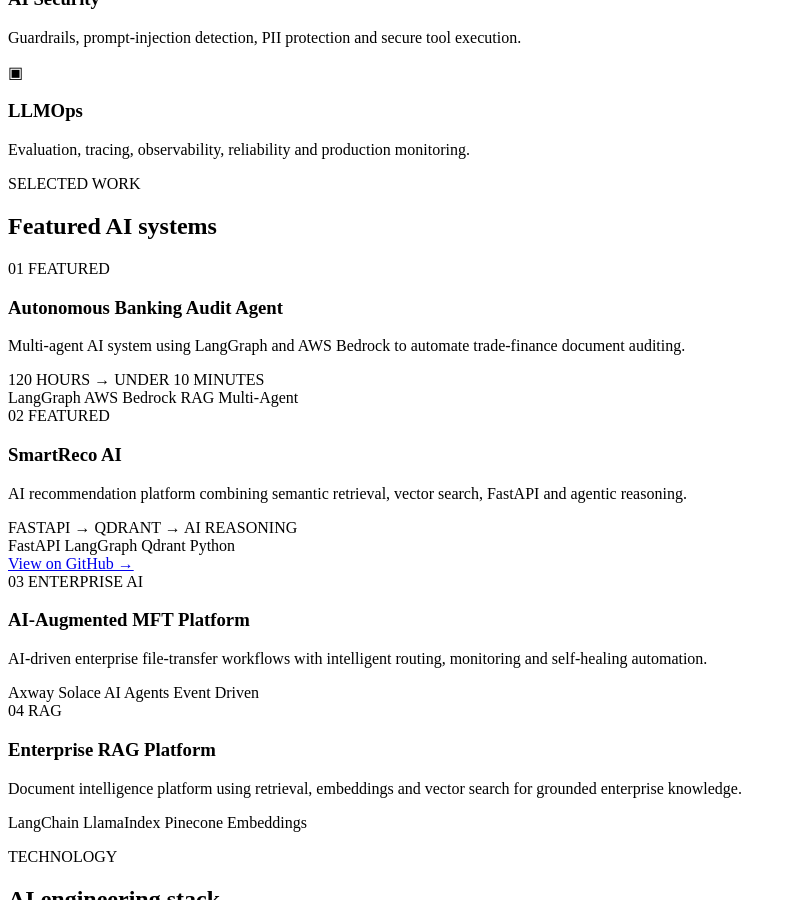
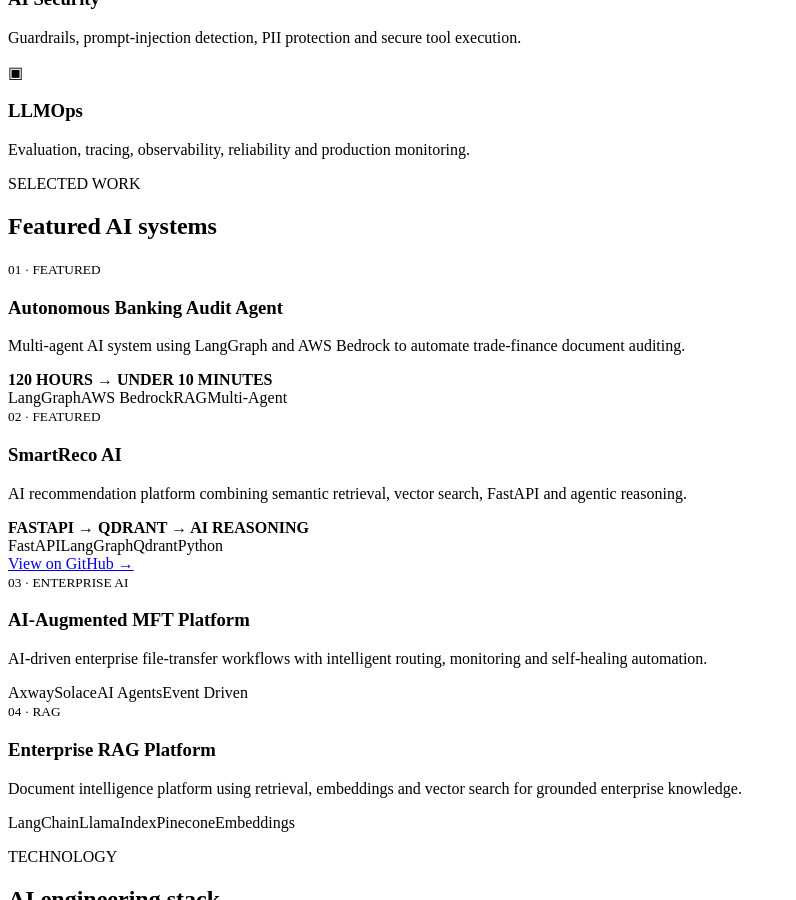
Before and after one commit to Anjaneya-Github/Anjaneya-Github.github.io, a Jekyll site: the page built from index.md, in a window 1280 px wide and 900 px high, scrolled down 1043 px. Shown: the whole window, without its empty margins (0-796 px from the left). Built offline with Jekyll 4.4.1, drawn with Linux system fonts in a browser that asks for light colours.

Commit message:
Update index.md

```diff
--- a/index.md
+++ b/index.md
@@ -5,435 +5,111 @@ title: "Anjaneya Sahu | GenAI & Agentic AI Engineer"
 
 <section class="hero" id="home">
   <div class="container hero-grid">
-    <div class="hero-content">
-
-      <div class="availability">
-        <span></span>
-        Available for GenAI / AI Platform opportunities
+    <div class="hero-copy">
+      <div class="availability"><span></span> Available for GenAI / AI Platform opportunities</div>
+      <p class="eyebrow">ANJANEYA SAHU</p>
+      <h1>Platform Engineer <span>→ GenAI &amp; Agentic AI Engineer</span></h1>
+      <p class="hero-description">
+        I build production-grade AI systems combining LLMs, RAG, multi-agent orchestration
+        and enterprise platform engineering to automate complex business workflows.
+      </p>
+      <div class="actions">
+        <a class="btn primary" href="#projects">View Projects →</a>
+        <a class="btn secondary" href="#contact">Get in touch</a>
       </div>
-
-      <p class="eyebrow">ANJANEYA SAHU</p>
-
-      <h1>
-        Platform Engineer
-        <span>→ GenAI & Agentic AI Engineer</span>
-      </h1>
-
-      <p class="hero-description">
-        I build production-grade AI systems combining LLMs,
-        RAG, multi-agent orchestration and enterprise platform
-        engineering to automate complex business workflows.
-      </p>
-
-      <div class="hero-buttons">
-        <a href="#projects" class="btn primary">View Projects →</a>
-        <a href="#contact" class="btn secondary">Get in touch</a>
-      </div>
-
-      <div class="hero-meta">
-        9+ Years Engineering
-        <span>•</span>
-        Agentic AI
-        <span>•</span>
-        RAG
-        <span>•</span>
-        LangGraph
-        <span>•</span>
-        MCP
-      </div>
-
+      <div class="meta">9+ Years Engineering <b>•</b> Agentic AI <b>•</b> RAG <b>•</b> LangGraph <b>•</b> MCP</div>
     </div>
-
-    <div class="profile-wrapper">
-
+    <div class="profile-wrap">
       <div class="profile-card">
-
-        <div class="profile-placeholder">
+        <div class="profile-art">
           <div class="ai-symbol">✦</div>
           <strong>AI PLATFORM</strong>
           <span>ENGINEERING</span>
         </div>
-
-        <div class="specialty">
-          <small>Specialty</small>
-          <strong>Agentic AI · RAG</strong>
-        </div>
-
+        <div class="specialty"><small>Specialty</small><strong>Agentic AI · RAG</strong></div>
       </div>
-
     </div>
   </div>
 </section>
 
-
-<section class="section about" id="about">
-
+<section class="section" id="about">
   <div class="container narrow">
-
     <p class="eyebrow">ABOUT</p>
-
-    <h2>
-      I engineer AI systems that combine
-      <span>LLMs, retrieval and intelligent agents.</span>
-    </h2>
-
-    <p>
-      With 9+ years of enterprise platform engineering experience,
-      I bring together AI engineering, cloud infrastructure,
-      APIs, messaging, observability and automation to move
-      AI systems beyond prototypes and into reliable production.
+    <h2>I engineer AI systems that combine <span>LLMs, retrieval and intelligent agents.</span></h2>
+    <p class="muted">
+      With 9+ years of enterprise platform engineering experience, I bring together AI engineering,
+      cloud infrastructure, APIs, messaging, observability and automation to move AI systems beyond
+      prototypes and into reliable production.
     </p>
-
   </div>
-
 </section>
 
-
-<section class="section capabilities">
-
+<section class="section alt">
   <div class="container">
-
     <p class="eyebrow">CAPABILITIES</p>
-
     <h2>What I build</h2>
-
     <div class="cards">
-
-      <article>
-        <div class="card-icon">◈</div>
-        <h3>Agentic AI</h3>
-        <p>
-          Stateful multi-agent workflows, tool use,
-          orchestration, memory and autonomous execution.
-        </p>
-      </article>
-
-      <article>
-        <div class="card-icon">⌕</div>
-        <h3>Enterprise RAG</h3>
-        <p>
-          Retrieval pipelines, vector databases,
-          embeddings, reranking and context optimization.
-        </p>
-      </article>
-
-      <article>
-        <div class="card-icon">⌘</div>
-        <h3>AI Platforms</h3>
-        <p>
-          Production AI services using APIs, cloud,
-          containers, CI/CD and observability.
-        </p>
-      </article>
-
-      <article>
-        <div class="card-icon">⚡</div>
-        <h3>AI Integration</h3>
-        <p>
-          Connecting AI agents with APIs, messaging,
-          events and enterprise workflows.
-        </p>
-      </article>
-
-      <article>
-        <div class="card-icon">◇</div>
-        <h3>AI Security</h3>
-        <p>
-          Guardrails, prompt-injection detection,
-          PII protection and secure tool execution.
-        </p>
-      </article>
-
-      <article>
-        <div class="card-icon">▣</div>
-        <h3>LLMOps</h3>
-        <p>
-          Evaluation, tracing, observability,
-          reliability and production monitoring.
-        </p>
-      </article>
-
+      <article><div class="icon">◈</div><h3>Agentic AI</h3><p>Stateful multi-agent workflows, tool use, orchestration, memory and autonomous execution.</p></article>
+      <article><div class="icon">⌕</div><h3>Enterprise RAG</h3><p>Retrieval pipelines, vector databases, embeddings, reranking and context optimization.</p></article>
+      <article><div class="icon">⌘</div><h3>AI Platforms</h3><p>Production AI services using APIs, cloud, containers, CI/CD and observability.</p></article>
+      <article><div class="icon">⚡</div><h3>AI Integration</h3><p>Connecting AI agents with APIs, messaging, events and enterprise workflows.</p></article>
+      <article><div class="icon">◇</div><h3>AI Security</h3><p>Guardrails, prompt-injection detection, PII protection and secure tool execution.</p></article>
+      <article><div class="icon">▣</div><h3>LLMOps</h3><p>Evaluation, tracing, observability, reliability and production monitoring.</p></article>
     </div>
-
   </div>
-
 </section>
 
-
-<section class="section projects" id="projects">
-
+<section class="section" id="projects">
   <div class="container">
-
     <p class="eyebrow">SELECTED WORK</p>
-
     <h2>Featured AI systems</h2>
-
-    <div class="project-grid">
-
-      <article class="project">
-
-        <span class="project-number">01</span>
-
-        <span class="project-label">FEATURED</span>
-
-        <h3>Autonomous Banking Audit Agent</h3>
-
-        <p>
-          Multi-agent AI system using LangGraph and AWS Bedrock
-          to automate trade-finance document auditing.
-        </p>
-
-        <div class="impact">
-          120 HOURS → UNDER 10 MINUTES
-        </div>
-
-        <div class="tags">
-          <span>LangGraph</span>
-          <span>AWS Bedrock</span>
-          <span>RAG</span>
-          <span>Multi-Agent</span>
-        </div>
-
-      </article>
-
-
-      <article class="project">
-
-        <span class="project-number">02</span>
-
-        <span class="project-label">FEATURED</span>
-
-        <h3>SmartReco AI</h3>
-
-        <p>
-          AI recommendation platform combining semantic retrieval,
-          vector search, FastAPI and agentic reasoning.
-        </p>
-
-        <div class="impact">
-          FASTAPI → QDRANT → AI REASONING
-        </div>
-
-        <div class="tags">
-          <span>FastAPI</span>
-          <span>LangGraph</span>
-          <span>Qdrant</span>
-          <span>Python</span>
-        </div>
-
-        <a href="https://github.com/Anjaneya-Github/SmartReco-AI"
-           target="_blank">
-          View on GitHub →
-        </a>
-
-      </article>
-
-
-      <article class="project">
-
-        <span class="project-number">03</span>
-
-        <span class="project-label">ENTERPRISE AI</span>
-
-        <h3>AI-Augmented MFT Platform</h3>
-
-        <p>
-          AI-driven enterprise file-transfer workflows with
-          intelligent routing, monitoring and self-healing automation.
-        </p>
-
-        <div class="tags">
-          <span>Axway</span>
-          <span>Solace</span>
-          <span>AI Agents</span>
-          <span>Event Driven</span>
-        </div>
-
-      </article>
-
-
-      <article class="project">
-
-        <span class="project-number">04</span>
-
-        <span class="project-label">RAG</span>
-
-        <h3>Enterprise RAG Platform</h3>
-
-        <p>
-          Document intelligence platform using retrieval,
-          embeddings and vector search for grounded enterprise knowledge.
-        </p>
-
-        <div class="tags">
-          <span>LangChain</span>
-          <span>LlamaIndex</span>
-          <span>Pinecone</span>
-          <span>Embeddings</span>
-        </div>
-
-      </article>
-
+    <div class="projects">
+      <article class="project"><small>01 · FEATURED</small><h3>Autonomous Banking Audit Agent</h3><p>Multi-agent AI system using LangGraph and AWS Bedrock to automate trade-finance document auditing.</p><strong class="impact">120 HOURS → UNDER 10 MINUTES</strong><div class="tags"><span>LangGraph</span><span>AWS Bedrock</span><span>RAG</span><span>Multi-Agent</span></div></article>
+      <article class="project"><small>02 · FEATURED</small><h3>SmartReco AI</h3><p>AI recommendation platform combining semantic retrieval, vector search, FastAPI and agentic reasoning.</p><strong class="impact">FASTAPI → QDRANT → AI REASONING</strong><div class="tags"><span>FastAPI</span><span>LangGraph</span><span>Qdrant</span><span>Python</span></div><a href="https://github.com/Anjaneya-Github/SmartReco-AI" target="_blank">View on GitHub →</a></article>
+      <article class="project"><small>03 · ENTERPRISE AI</small><h3>AI-Augmented MFT Platform</h3><p>AI-driven enterprise file-transfer workflows with intelligent routing, monitoring and self-healing automation.</p><div class="tags"><span>Axway</span><span>Solace</span><span>AI Agents</span><span>Event Driven</span></div></article>
+      <article class="project"><small>04 · RAG</small><h3>Enterprise RAG Platform</h3><p>Document intelligence platform using retrieval, embeddings and vector search for grounded enterprise knowledge.</p><div class="tags"><span>LangChain</span><span>LlamaIndex</span><span>Pinecone</span><span>Embeddings</span></div></article>
     </div>
-
   </div>
-
 </section>
 
-
-<section class="section skills" id="skills">
-
+<section class="section alt" id="skills">
   <div class="container">
-
-    <p class="eyebrow">TECHNOLOGY</p>
-
-    <h2>AI engineering stack</h2>
-
+    <p class="eyebrow">TECHNOLOGY</p><h2>AI engineering stack</h2>
     <div class="skill-cloud">
-
-      <span>Python</span>
-      <span>LangGraph</span>
-      <span>LangChain</span>
-      <span>MCP</span>
-      <span>AutoGen</span>
-      <span>CrewAI</span>
-      <span>Google ADK</span>
-      <span>RAG</span>
-      <span>Qdrant</span>
-      <span>Pinecone</span>
-      <span>FAISS</span>
-      <span>FastAPI</span>
-      <span>AWS</span>
-      <span>Azure</span>
-      <span>Bedrock</span>
-      <span>Kubernetes</span>
-      <span>OpenShift</span>
-      <span>Docker</span>
-      <span>Solace</span>
-      <span>Kafka</span>
-      <span>IBM MQ</span>
-      <span>Prometheus</span>
-      <span>Grafana</span>
-      <span>Splunk</span>
-      <span>LangSmith</span>
-
+      <span>Python</span><span>LangGraph</span><span>LangChain</span><span>MCP</span><span>AutoGen</span>
+      <span>CrewAI</span><span>Google ADK</span><span>RAG</span><span>Qdrant</span><span>Pinecone</span>
+      <span>FAISS</span><span>FastAPI</span><span>AWS</span><span>Azure</span><span>Bedrock</span>
+      <span>Kubernetes</span><span>OpenShift</span><span>Docker</span><span>Solace</span><span>Kafka</span>
+      <span>IBM MQ</span><span>Prometheus</span><span>Grafana</span><span>Splunk</span><span>LangSmith</span>
     </div>
-
   </div>
-
 </section>
 
-
-<section class="section journey" id="experience">
-
+<section class="section" id="experience">
   <div class="container">
-
-    <p class="eyebrow">ENGINEERING JOURNEY</p>
-
-    <h2>From enterprise platforms to Agentic AI</h2>
-
+    <p class="eyebrow">ENGINEERING JOURNEY</p><h2>From enterprise platforms to Agentic AI</h2>
     <div class="timeline">
-
-      <div>
-        <strong>2015</strong>
-        <h3>Software Engineering</h3>
-        <p>APIs · Enterprise systems · Python</p>
-      </div>
-
-      <div>
-        <strong>2017</strong>
-        <h3>Enterprise Integration</h3>
-        <p>MFT · Messaging · Middleware · Security</p>
-      </div>
-
-      <div>
-        <strong>2022</strong>
-        <h3>Platform Engineering</h3>
-        <p>Cloud · Kubernetes · CI/CD · Observability</p>
-      </div>
-
-      <div>
-        <strong>2024</strong>
-        <h3>Generative AI</h3>
-        <p>LLMs · RAG · Vector Databases · AI Applications</p>
-      </div>
-
-      <div>
-        <strong>2025 →</strong>
-        <h3>Agentic AI</h3>
-        <p>LangGraph · Multi-Agent · MCP · AI Orchestration</p>
-      </div>
-
+      <div><b>2015</b><h3>Software Engineering</h3><p>APIs · Enterprise systems · Python</p></div>
+      <div><b>2017</b><h3>Enterprise Integration</h3><p>MFT · Messaging · Middleware · Security</p></div>
+      <div><b>2022</b><h3>Platform Engineering</h3><p>Cloud · Kubernetes · CI/CD · Observability</p></div>
+      <div><b>2024</b><h3>Generative AI</h3><p>LLMs · RAG · Vector Databases · AI Applications</p></div>
+      <div><b>2025 →</b><h3>Agentic AI</h3><p>LangGraph · Multi-Agent · MCP · AI Orchestration</p></div>
     </div>
-
   </div>
-
 </section>
 
-
-<section class="section research" id="research">
-
+<section class="section alt" id="research">
   <div class="container">
-
-    <p class="eyebrow">AI KNOWLEDGE HUB</p>
-
-    <h2>Research → Engineering</h2>
-
-    <p>
-      Turning complex AI research into practical engineering
-      mental models.
-    </p>
-
-    <div class="research-flow">
-
-      <span>Attention</span>
-      →
-      <span>Transformers</span>
-      →
-      <span>RAG</span>
-      →
-      <span>Agentic RAG</span>
-      →
-      <span>Multi-Agent</span>
-      →
-      <span>MCP</span>
-      →
-      <span>LLMOps</span>
-
-    </div>
-
+    <p class="eyebrow">AI KNOWLEDGE HUB</p><h2>Research → Engineering</h2>
+    <p class="muted">Turning complex AI research into practical engineering mental models.</p>
+    <div class="flow"><span>Attention</span><i>→</i><span>Transformers</span><i>→</i><span>RAG</span><i>→</i><span>Agentic RAG</span><i>→</i><span>Multi-Agent</span><i>→</i><span>MCP</span><i>→</i><span>LLMOps</span></div>
   </div>
-
 </section>
 
-
-<section class="section contact" id="contact">
-
-  <div class="container contact-box">
-
-    <p class="eyebrow">LET'S BUILD</p>
-
-    <h2>Production AI, not just prototypes.</h2>
-
-    <p>
-      Open to conversations around GenAI, Agentic AI,
-      AI platform engineering and enterprise AI architecture.
-    </p>
-
-    <div class="contact-buttons">
-
-      <a href="https://github.com/Anjaneya-Github"
-         target="_blank">
-        GitHub
-      </a>
-
-      <a href="https://www.linkedin.com/"
-         target="_blank">
-        LinkedIn
-      </a>
-
-    </div>
-
+<section class="section" id="contact">
+  <div class="container contact">
+    <p class="eyebrow">LET'S BUILD</p><h2>Production AI, not just prototypes.</h2>
+    <p>Open to conversations around GenAI, Agentic AI, AI platform engineering and enterprise AI architecture.</p>
+    <div class="actions"><a class="btn primary" href="mailto:your-email@example.com">Email me</a><a class="btn secondary" href="https://github.com/Anjaneya-Github" target="_blank">GitHub</a><a class="btn secondary" href="https://www.linkedin.com/" target="_blank">LinkedIn</a></div>
   </div>
-
 </section>
```
